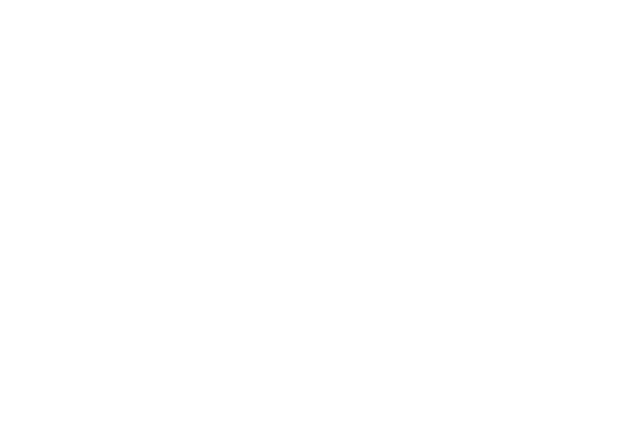
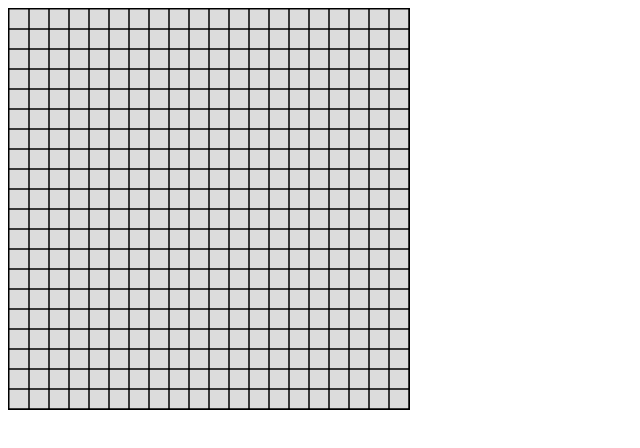
Before and after one commit to SamManoli975/sandSim, a plain HTML site: page index.html in a window 1280 px wide. Shown: the whole page, without its empty margins (0-640 px from the left). Drawn offline with Linux system fonts and the light colour scheme.

Commit message:
creating the 2d array and visualising it

```diff
--- a/index.css
+++ b/index.css
@@ -0,0 +1,3 @@
+canvas {
+    border: 1px solid black;
+  }
--- a/index.html
+++ b/index.html
@@ -4,8 +4,10 @@
     <meta charset="UTF-8">
     <meta name="viewport" content="width=device-width, initial-scale=1.0">
     <title>Document</title>
+    <link rel="stylesheet" href="index.css">
 </head>
 <body>
-
+    <canvas id="myCanvas" width="400" height="400"></canvas>
+    <script src="main.js"></script>
 </body>
 </html>
--- a/main.js
+++ b/main.js
@@ -0,0 +1,38 @@
+const canvas = document.getElementById('myCanvas');
+const ctx = canvas.getContext('2d');
+const w = 500;
+const h = 500;
+const boxSize = 20; // Adjust the size of each box as needed
+
+// Calculate the number of rows and columns
+const row = Math.floor(h / boxSize);
+const col = Math.floor(w / boxSize);
+
+const arr = [];
+
+for(let i=0;i<row;i++){
+    arr[i] = [];
+        for(let j=0;j<col;j++){
+            arr[i][j] = 0;
+            // arr[i][j] = "#E63E1A";
+
+
+    }
+}
+
+function draw(){
+    ctx.clearRect(0, 0, canvas.width, canvas.height);
+
+    // Background color
+    ctx.fillStyle = "#DCDCDC"; // light gray
+    ctx.fillRect(0, 0, canvas.width, canvas.height);
+
+    //draw the boxes
+    for(let i=0;i<row;i++){
+        for(let j=0;j<col;j++){
+            ctx.strokeStyle = "black";
+            ctx.strokeRect(j * boxSize, i * boxSize, boxSize, boxSize);
+        }
+    }
+}
+draw();
```
